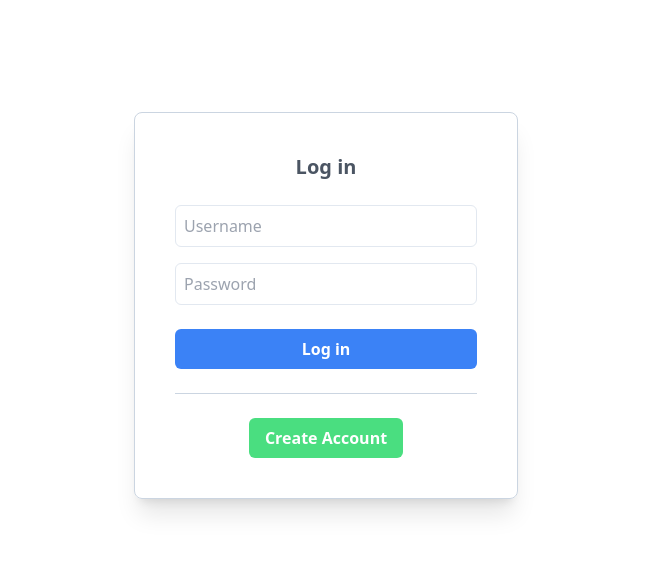
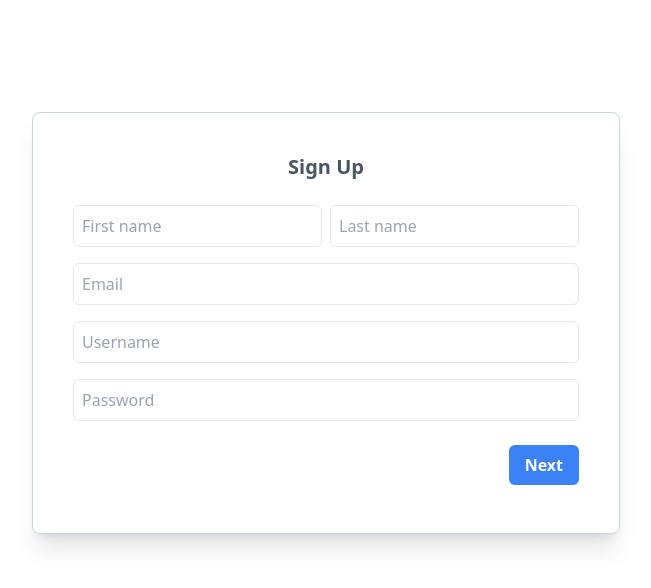
Before and after one commit to aguilanbon/contact-list-app, a React (Create React App) app: page / in a window 1280 px wide. Shown: the top 588 px of the page, without its empty margins (314-965 px from the left). Built offline with nearby package versions, Linux system fonts and the light colour scheme.

Commit message:
signup: first step component

```diff
--- a/src/App.js
+++ b/src/App.js
@@ -1,10 +1,12 @@
 import './index.css'
 import Login from './pages/Login/Login';
+import SignUp from './pages/Signup/SignUp';
 
 function App() {
   return (
     <div className="w-screen min-h-screen">
-      <Login />
+      {/* <Login /> */}
+      <SignUp />
     </div>
   );
 }
--- /dev/null
+++ b/src/pages/Signup/FirstStep.jsx
@@ -0,0 +1,26 @@
+import React from 'react'
+
+function FirstStep() {
+    return (
+        <form action="" className='flex flex-col mt-4'>
+            <div className='flex flex-row py-2'>
+                <input type="text" placeholder='First name' className='border border-slate-200 text-md p-2 rounded-md outline-8 outline-blue-400 mr-2' />
+                <input type="text" placeholder='Last name' className='border border-slate-200 text-md p-2 rounded-md outline-8 outline-blue-400' />
+            </div>
+            <div className='w-full flex flex-row py-2'>
+                <input type="email" placeholder='Email' className='w-full border border-slate-200 text-md p-2 rounded-md outline-8 outline-blue-400' />
+            </div>
+            <div className='w-full flex flex-row py-2'>
+                <input type="text" placeholder='Username' className='w-full border border-slate-200 text-md p-2 rounded-md outline-8 outline-blue-400' />
+            </div>
+            <div className='flex flex-col py-2'>
+                <input type="password" name="password" id="" placeholder='Password' className='border border-slate-200 text-md p-2 rounded-md outline-blue-400' />
+            </div>
+            <div className='w-full flex justify-end py-2 mt-2'>
+                <input type="button" value="Next" className='font-semibold bg-blue-500 hover:bg-blue-600 text-white py-2 px-4 rounded-md cursor-pointer outline-blue-400' />
+            </div>
+        </form>
+    )
+}
+
+export default FirstStep
--- /dev/null
+++ b/src/pages/Signup/SignUp.jsx
@@ -0,0 +1,19 @@
+import React from 'react'
+import FirstStep from './FirstStep'
+
+function SignUp() {
+    return (
+        <div className='w-full h-screen flex flex-col'>
+            <div className='w-full mt-28 flex justify-center'>
+                <div className='w-auto h-auto flex flex-col border border-slate-300 shadow-xl rounded-lg p-10'>
+                    <div className='w-full flex items-center justify-center'>
+                        <h1 className='font-semibold text-xl text-gray-600'>Sign Up</h1>
+                    </div>
+                    <FirstStep />
+                </div>
+            </div>
+        </div>
+    )
+}
+
+export default SignUp
```
Also changed, not shown: src/pages/Login/SignUp.jsx (deleted).
